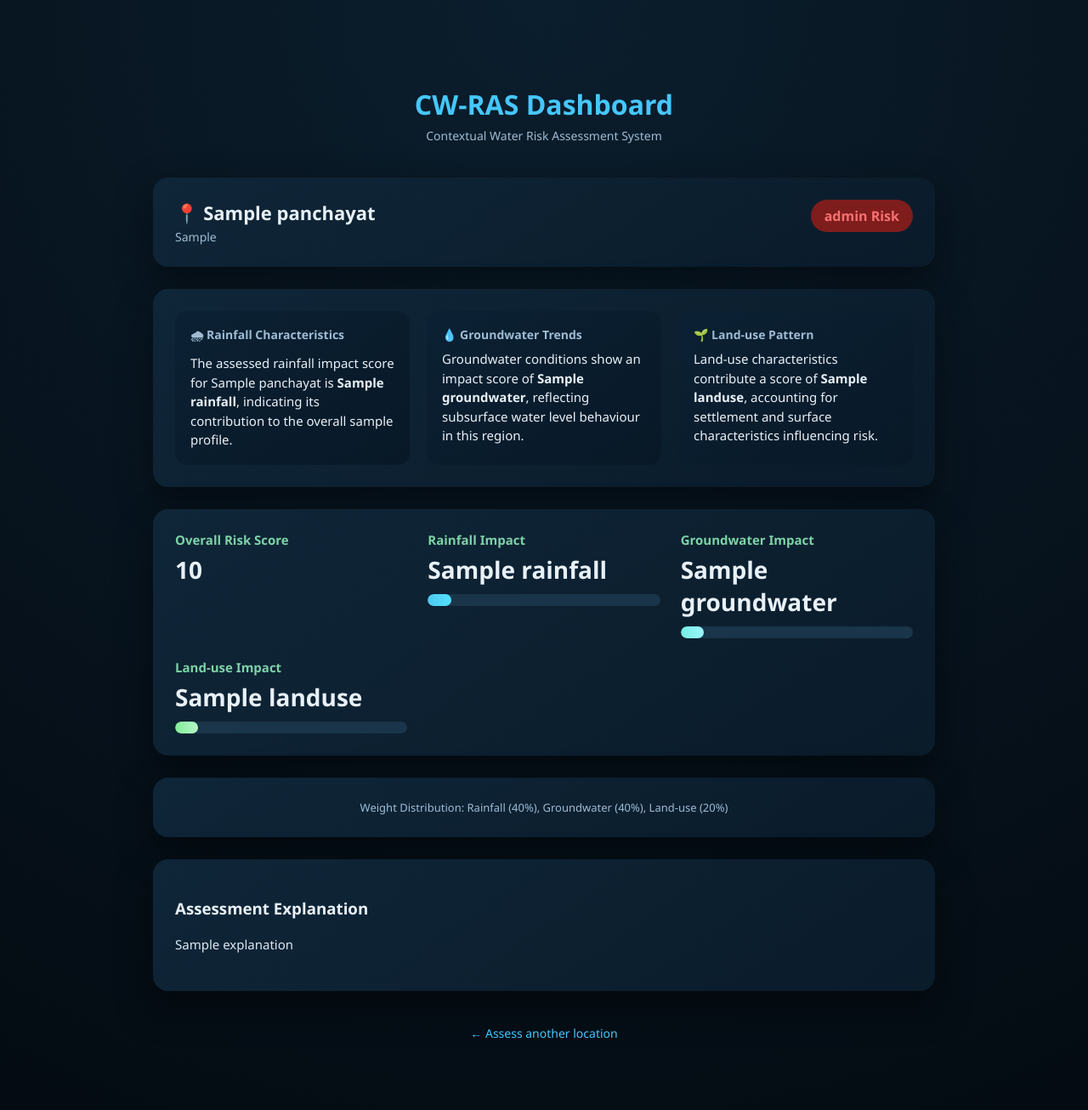
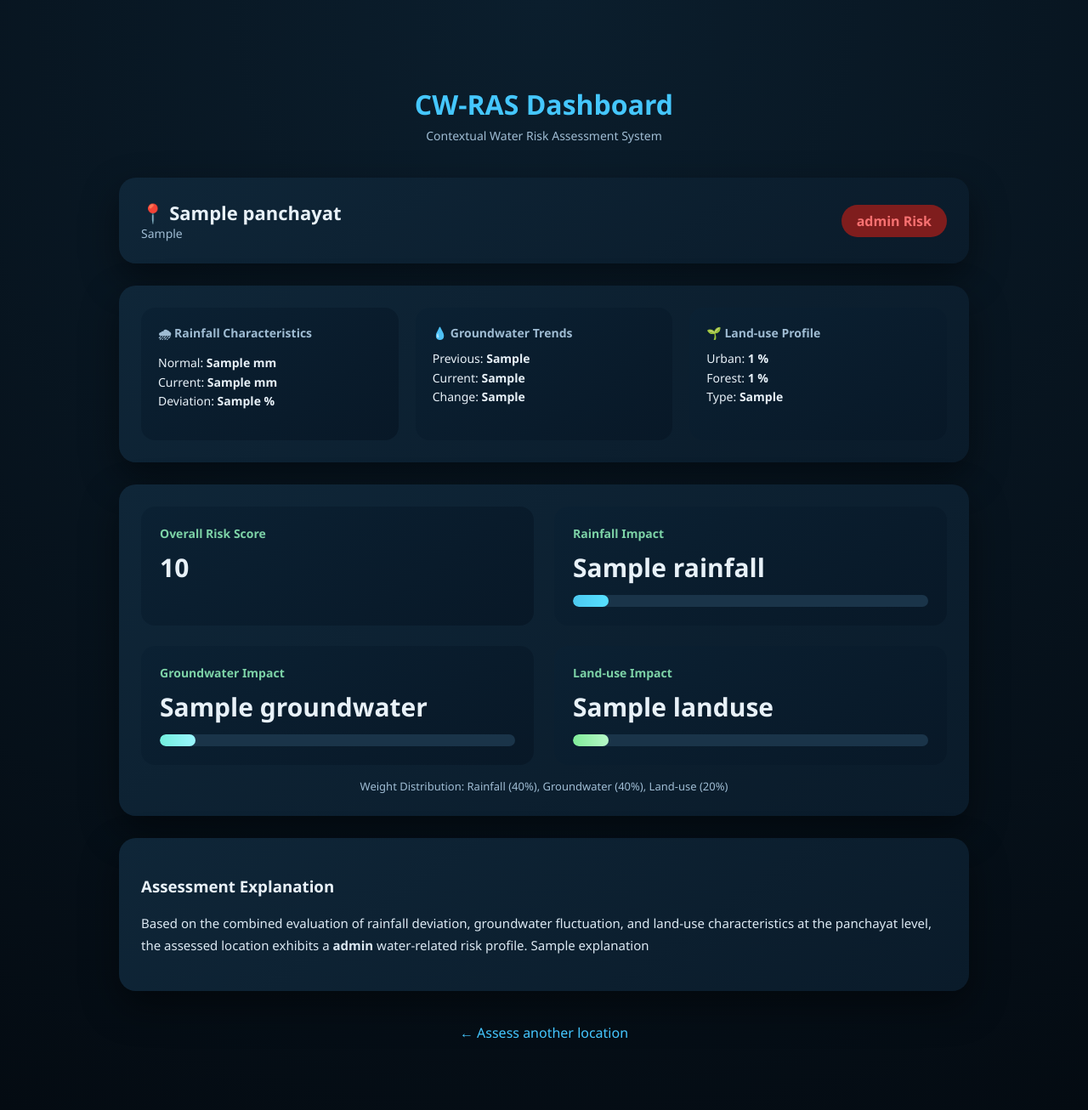
Before and after one commit to hrit-tik/CWRAS, a Flask app: template templates/dashboard.html in a window 1280 px wide. Shown: the whole page at 85% size. Run offline with Flask 3, Linux system fonts and the light colour scheme; the template is opened without the code that fills it: most values are stand-ins (such as "Sample title", 1, 10 or a date in 2020).

Commit message:
Corrected matrix passing, display, UI cleanup

```diff
--- a/app.py
+++ b/app.py
@@ -22,7 +22,7 @@ def classify_level(score):
         return "High"
 
 
-# ---------- NEW: OSM Geocoding ----------
+# ---------- OSM Geocoding ----------
 def get_lat_long(place_name):
     url = "https://nominatim.openstreetmap.org/search"
     params = {
@@ -43,7 +43,7 @@ def get_lat_long(place_name):
     return float(data[0]["lat"]), float(data[0]["lon"])
 
 
-# ---------- NEW: Haversine Distance ----------
+# ---------- Haversine Distance ----------
 def haversine_distance(lat1, lon1, lat2, lon2):
     R = 6371  # Earth radius in km
 
@@ -58,7 +58,7 @@ def haversine_distance(lat1, lon1, lat2, lon2):
     return R * c
 
 
-# ---------- NEW: Nearest Panchayat ----------
+# ---------- Nearest Panchayat ----------
 def find_nearest_panchayat(lat, lon):
     min_distance = float("inf")
     nearest_panchayat = None
@@ -99,16 +99,37 @@ def index():
     # ----- RAINFALL DEVIATION -----
     rainfall_dev = abs(row["R_normal"] - row["R_current"]) / row["R_normal"] * 100
 
+    # --- NEW (RAW RAINFALL DATA) ---
+    rainfall_normal = round(row["R_normal"], 2)
+    rainfall_current = round(row["R_current"], 2)
+    rainfall_deviation = round(rainfall_dev, 2)
+
     # ----- GROUNDWATER DEVIATION -----
     if pd.notna(row["GW_last"]) and pd.notna(row["GW_current"]):
         gw_dev = abs(row["GW_last"] - row["GW_current"]) * 10
     else:
         gw_dev = 0
 
+    # --- NEW (RAW GROUNDWATER DATA) ---
+    gw_last = round(row["GW_last"], 2) if pd.notna(row["GW_last"]) else None
+    gw_current = round(row["GW_current"], 2) if pd.notna(row["GW_current"]) else None
+    gw_change = round(abs(gw_last - gw_current), 2) if gw_last is not None and gw_current is not None else None
+
     # ----- LAND USE -----
     urban = row["Urban_Percent"] if pd.notna(row["Urban_Percent"]) else 0
     forest = row["Forest_Percent"] if pd.notna(row["Forest_Percent"]) else 0
     landuse_score = urban - (forest * 0.5)
+
+    # --- NEW (RAW LAND-USE DATA + CLASSIFICATION) ---
+    urban_percent = round(urban, 2)
+    forest_percent = round(forest, 2)
+
+    if urban_percent >= 50:
+        landuse_type = "Urban-dominant"
+    elif urban_percent >= 25:
+        landuse_type = "Semi-urban"
+    else:
+        landuse_type = "Rural / Forest-dominant"
 
     if risk_type == "flood":
         score = (0.4 * rainfall_dev) + (0.4 * landuse_score) + (0.2 * gw_dev)
@@ -144,7 +165,20 @@ def index():
         "rainfall": rainfall,
         "groundwater": groundwater,
         "landuse": landuse,
-        "explanation": explanation
+        "explanation": explanation,
+
+        # --- NEW RAW DATA (ADDITIVE ONLY) ---
+        "rainfall_normal": rainfall_normal,
+        "rainfall_current": rainfall_current,
+        "rainfall_deviation": rainfall_deviation,
+
+        "gw_last": gw_last,
+        "gw_current": gw_current,
+        "gw_change": gw_change,
+
+        "urban_percent": urban_percent,
+        "forest_percent": forest_percent,
+        "landuse_type": landuse_type
     }
 
     return render_template(
--- a/templates/dashboard.html
+++ b/templates/dashboard.html
@@ -12,14 +12,13 @@ body{
     color:#e8f1f8;
 }
 
-/* subtle fade-in */
 @keyframes fadeUp{
     from{opacity:0; transform:translateY(12px);}
     to{opacity:1; transform:translateY(0);}
 }
 
 .container{
-    max-width:920px;
+    max-width:1000px;
     margin:50px auto;
     padding:30px;
     animation:fadeUp .6s ease;
@@ -40,18 +39,17 @@ h1{
 
 .card{
     background:linear-gradient(145deg,#0f2638,#0a1b2a);
-    border-radius:18px;
+    border-radius:20px;
     padding:26px;
     margin-top:26px;
     box-shadow:0 18px 45px rgba(0,0,0,0.45);
-    animation:fadeUp .5s ease;
 }
 
+/* HEADER */
 .header{
     display:flex;
     justify-content:space-between;
-    align-items:flex-start;
-    gap:20px;
+    align-items:center;
     flex-wrap:wrap;
 }
 
@@ -63,27 +61,26 @@ h1{
 .risk-type{
     font-size:14px;
     color:#9fbcd3;
-    margin-top:4px;
 }
 
 .risk-level{
     font-size:16px;
     font-weight:700;
-    padding:8px 16px;
+    padding:8px 18px;
     border-radius:20px;
 }
 
-/* Overview strip */
+/* OVERVIEW */
 .overview{
     display:grid;
-    grid-template-columns:repeat(auto-fit,minmax(240px,1fr));
+    grid-template-columns:repeat(auto-fit,minmax(260px,1fr));
     gap:20px;
 }
 
 .overview-item{
     background:linear-gradient(145deg,#0b2133,#081827);
-    border-radius:14px;
-    padding:18px;
+    border-radius:16px;
+    padding:20px;
 }
 
 .overview-item h4{
@@ -93,43 +90,54 @@ h1{
 }
 
 .overview-item p{
-    margin:8px 0 0;
-    font-size:15px;
-    line-height:1.5;
+    margin-top:10px;
+    font-size:14px;
+    line-height:1.6;
 }
 
-/* metrics */
-.grid{
+/* METRICS */
+.metrics{
     display:grid;
-    grid-template-columns:repeat(auto-fit,minmax(210px,1fr));
+    grid-template-columns:repeat(2,1fr);
     gap:24px;
+}
+
+.metric{
+    background:linear-gradient(145deg,#0b2133,#081827);
+    border-radius:16px;
+    padding:22px;
 }
 
 .metric h3{
     margin:0;
-    font-size:15px;
+    font-size:14px;
     color:#7dd3a7;
 }
 
-.metric span{
-    font-size:28px;
+.metric .value{
+    font-size:30px;
     font-weight:700;
-    display:block;
-    margin-top:6px;
+    margin-top:10px;
+}
+
+.metric .details{
+    margin-top:10px;
+    font-size:13px;
+    color:#9fbcd3;
+    line-height:1.5;
 }
 
 .bar{
     height:14px;
     background:#1a3449;
     border-radius:10px;
-    margin-top:10px;
+    margin-top:12px;
     overflow:hidden;
 }
 
 .fill{
     height:100%;
     border-radius:10px;
-    transition:width 1s ease;
 }
 
 .rain{background:linear-gradient(90deg,#4cc9f0,#56e0ff);}
@@ -140,6 +148,7 @@ h1{
     text-align:center;
     font-size:13px;
     color:#9fbcd3;
+    margin-top:16px;
 }
 
 .explanation{
@@ -156,9 +165,7 @@ h1{
 .back a{
     color:#45c7ff;
     text-decoration:none;
-    font-size:14px;
 }
-.back a:hover{text-decoration:underline;}
 </style>
 </head>
 
@@ -191,84 +198,81 @@ h1{
     </div>
 </div>
 
-<!-- QUICK OVERVIEW -->
+<!-- OVERVIEW WITH RAW DATA -->
 <div class="card overview">
     <div class="overview-item">
         <h4>🌧 Rainfall Characteristics</h4>
         <p>
-            The assessed rainfall impact score for {{ data.panchayat }} is
-            <strong>{{ data.rainfall }}</strong>, indicating its contribution to the overall
-            {{ data.risk_type|lower }} profile.
+            Normal: <strong>{{ data.rainfall_normal }} mm</strong><br>
+            Current: <strong>{{ data.rainfall_current }} mm</strong><br>
+            Deviation: <strong>{{ data.rainfall_deviation }} %</strong>
         </p>
     </div>
 
     <div class="overview-item">
         <h4>💧 Groundwater Trends</h4>
         <p>
-            Groundwater conditions show an impact score of
-            <strong>{{ data.groundwater }}</strong>, reflecting subsurface water level
-            behaviour in this region.
+            Previous: <strong>{{ data.gw_last }}</strong><br>
+            Current: <strong>{{ data.gw_current }}</strong><br>
+            Change: <strong>{{ data.gw_change }}</strong>
         </p>
     </div>
 
     <div class="overview-item">
-        <h4>🌱 Land-use Pattern</h4>
+        <h4>🌱 Land-use Profile</h4>
         <p>
-            Land-use characteristics contribute a score of
-            <strong>{{ data.landuse }}</strong>, accounting for settlement and surface
-            characteristics influencing risk.
+            Urban: <strong>{{ data.urban_percent }} %</strong><br>
+            Forest: <strong>{{ data.forest_percent }} %</strong><br>
+            Type: <strong>{{ data.landuse_type }}</strong>
         </p>
     </div>
 </div>
 
-<!-- METRICS -->
-<div class="card grid">
+<!-- METRICS (SYMMETRIC) -->
+<div class="card">
+    <div class="metrics">
         <div class="metric">
             <h3>Overall Risk Score</h3>
-        <span>{{ data.score }}</span>
+            <div class="value">{{ data.score }}</div>
         </div>
 
         <div class="metric">
             <h3>Rainfall Impact</h3>
-        <span>{{ data.rainfall }}</span>
-        <div class="bar">
-            <div class="fill rain" style="width: {{ data.rainfall * 10 }}%"></div>
-        </div>
+            <div class="value">{{ data.rainfall }}</div>
+            <div class="bar"><div class="fill rain" style="width: {{ data.rainfall * 10 }}%"></div></div>
         </div>
 
         <div class="metric">
             <h3>Groundwater Impact</h3>
-        <span>{{ data.groundwater }}</span>
-        <div class="bar">
-            <div class="fill ground" style="width: {{ data.groundwater * 10 }}%"></div>
-        </div>
+            <div class="value">{{ data.groundwater }}</div>
+            <div class="bar"><div class="fill ground" style="width: {{ data.groundwater * 10 }}%"></div></div>
         </div>
 
         <div class="metric">
             <h3>Land-use Impact</h3>
-        <span>{{ data.landuse }}</span>
-        <div class="bar">
-            <div class="fill land" style="width: {{ data.landuse * 10 }}%"></div>
-        </div>
+            <div class="value">{{ data.landuse }}</div>
+            <div class="bar"><div class="fill land" style="width: {{ data.landuse * 10 }}%"></div></div>
         </div>
     </div>
 
-<div class="card weights">
+    <div class="weights">
         Weight Distribution: Rainfall (40%), Groundwater (40%), Land-use (20%)
+    </div>
 </div>
 
 <!-- EXPLANATION -->
 <div class="card">
     <h3>Assessment Explanation</h3>
     <p class="explanation">
+        Based on the combined evaluation of rainfall deviation, groundwater fluctuation,
+        and land-use characteristics at the panchayat level, the assessed location exhibits
+        a <strong>{{ data.level|lower }}</strong> water-related risk profile.
         {{ data.explanation }}
     </p>
 </div>
 
 <div class="back">
-    <a href="/?panchayat={{ data.panchayat }}&risk={{ 'flood' if data.risk_type == 'Flood Risk' else 'scarcity' }}">
-        ← Assess another location
-    </a>
+    <a href="/">← Assess another location</a>
 </div>
 
 </div>
```
Lines whose indentation alone changed are shown as unchanged.
